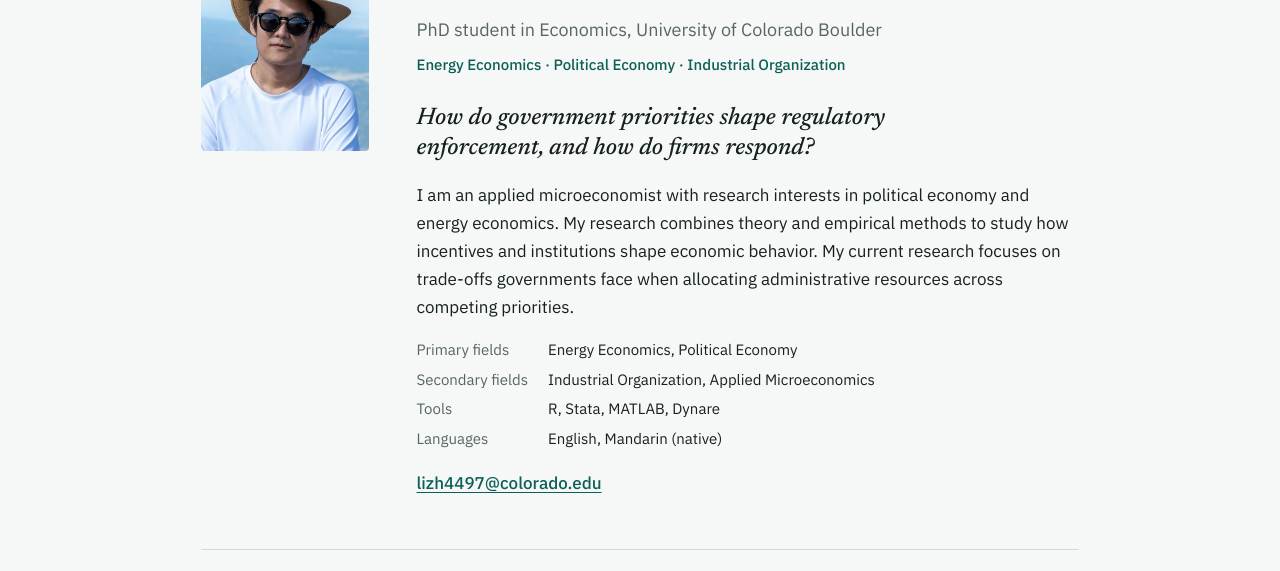
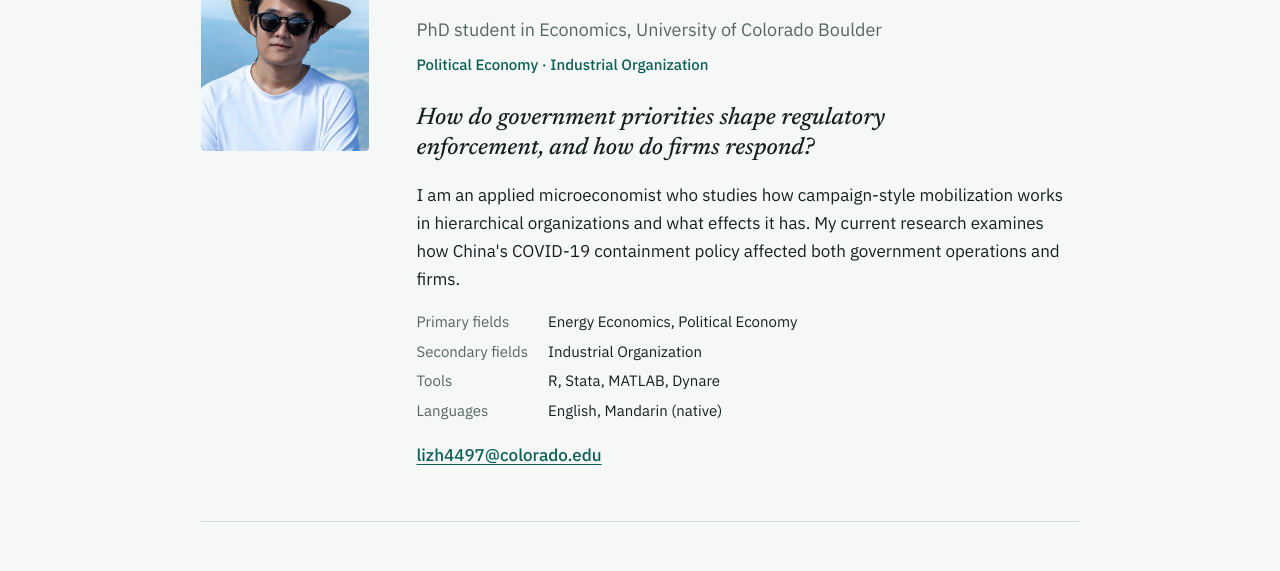
Before and after one commit to leozhang-econ/leozhang-econ.github.io, a plain HTML site: page index.html in a window 1280 px wide. Shown: the part 172-743 px from the top of the page. Drawn offline with Linux system fonts and the light colour scheme.

Commit message:
Update index.html

```diff
--- a/index.html
+++ b/index.html
@@ -220,14 +220,14 @@ footer .wrap { padding-top: 1.75rem; padding-bottom: 2.5rem; font-size: 0.875rem
     <div class="intro">
       <h1>Liaoyuan Zhang</h1>
       <p class="role">PhD student in Economics, University of Colorado Boulder</p>
-      <p class="tagline">Energy Economics · Political Economy · Industrial Organization</p>
+      <p class="tagline">Political Economy · Industrial Organization</p>
       <h2 class="question">How do government priorities shape regulatory enforcement, and how do firms respond?</h2>
-      <p>I am an applied microeconomist with research interests in political economy and energy economics. My research combines theory and empirical methods to study how incentives and institutions shape economic behavior. My current research focuses on trade-offs governments face when allocating administrative resources across competing priorities.</p>
+      <p>I am an applied microeconomist who studies how campaign-style mobilization works in hierarchical organizations and what effects it has. My current research examines how China's COVID-19 containment policy affected both government operations and firms.</p>
       <dl class="facts">
         <dt>Primary fields</dt>
         <dd>Energy Economics, Political Economy</dd>
         <dt>Secondary fields</dt>
-        <dd>Industrial Organization, Applied Microeconomics</dd>
+        <dd>Industrial Organization</dd>
         <dt>Tools</dt>
         <dd>R, Stata, MATLAB, Dynare</dd>
         <dt>Languages</dt>
```
